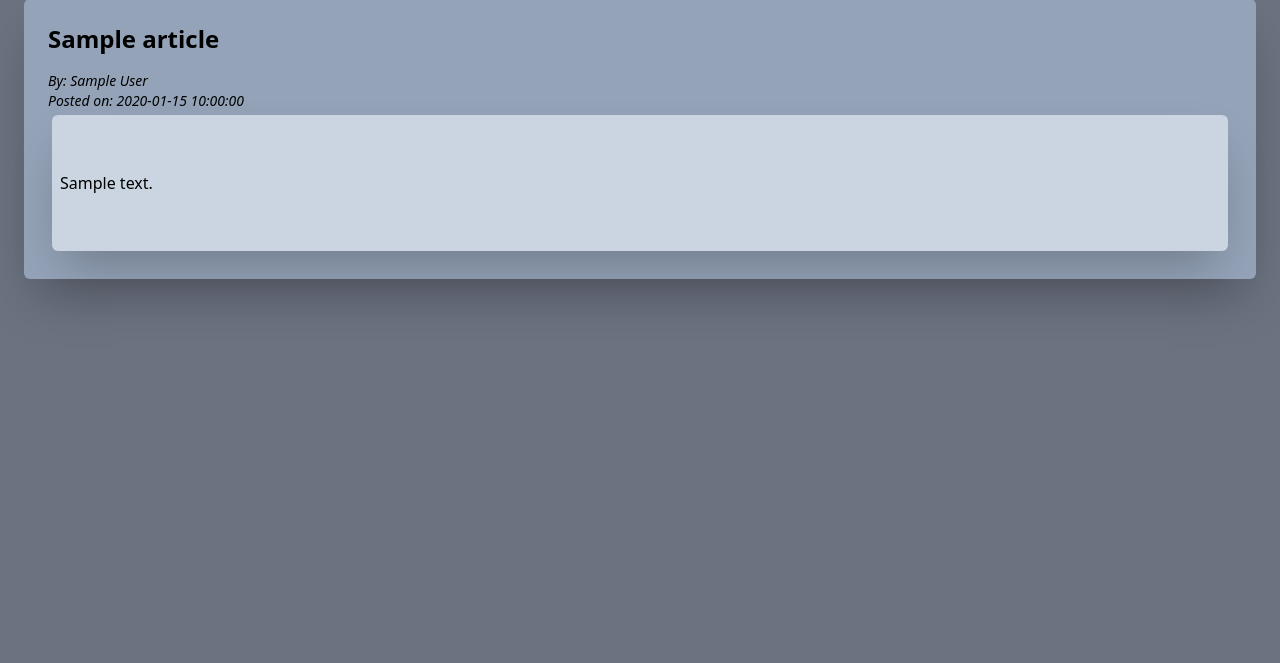
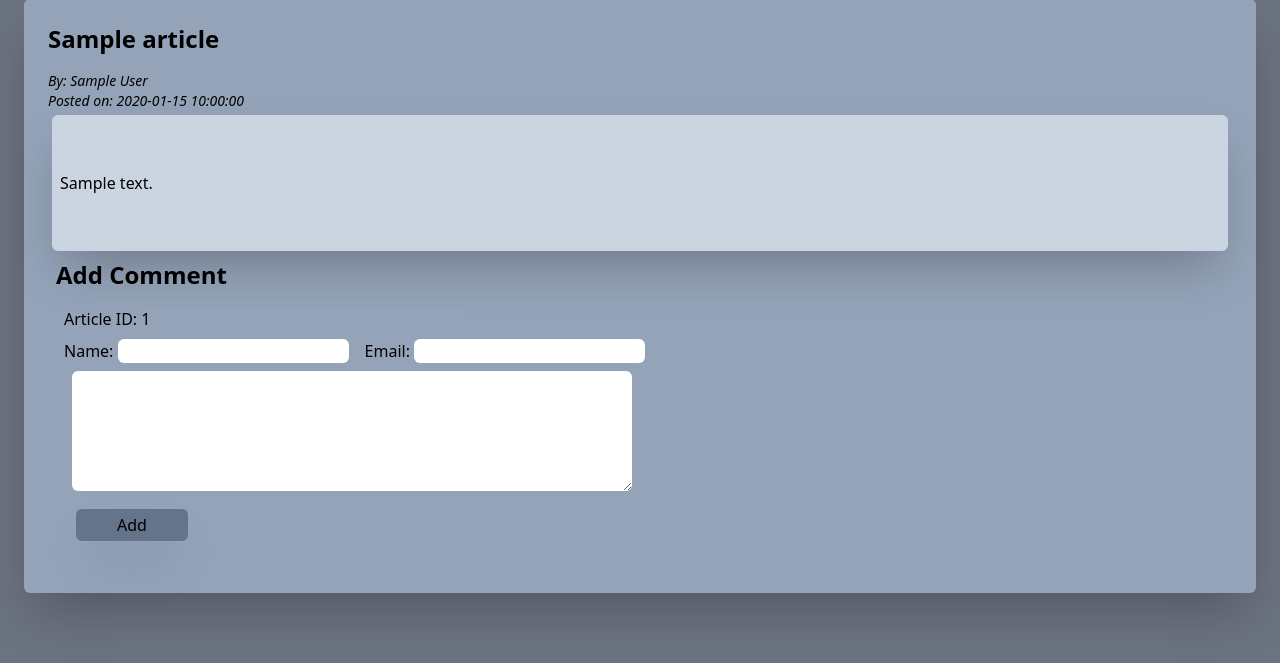
Before and after one commit to ambivalent-axiom/articleWebsite, a PHP site: template templates/show.twig in a window 1280 px wide. Shown: the part 137-800 px from the top of the page. Run offline with PHP 8.4, Linux system fonts and the light colour scheme; the template is opened without the code that fills it: most values are stand-ins (such as "Sample title", 1, 10 or a date in 2020); some libraries are stand-ins or nearby versions.

Commit message:
comment add done

```diff
--- a/app/Controllers/CommentControllers/CommentCreate.php
+++ b/app/Controllers/CommentControllers/CommentCreate.php
@@ -19,13 +19,13 @@ class CommentCreate
         $this->logger->info(__METHOD__ . ' create start');
         $comment = new Comment(
             Uuid::uuid4()->toString(),
-            $_POST['article_id'],
+            $_POST['articleId'],
             $_POST['author'],
             $_POST['email'],
             $_POST['content'],
             Carbon::now()->toDateTimeString()
         );
         $this->repository->create($comment);
-        return new RedirectResponse('/notify', 'Comment created successfully', '/');
+        return new RedirectResponse('/notify', 'Comment added successfully', '/show/' . $_POST['articleId']);
     }
 }
--- a/app/Services/RepositoryServices/CommentRepositoryService.php
+++ b/app/Services/RepositoryServices/CommentRepositoryService.php
@@ -66,7 +66,7 @@ class CommentRepositoryService implements RepositoryService
     public function create(Model $comment): bool
     {
         try {
-            $this->db->insert('articles', $comment());
+            $this->db->insert('comments', $comment());
             $this->logger->info(__METHOD__ . " comment created");
             return true;
         } catch (PDOException $e) {
--- a/routes.php
+++ b/routes.php
@@ -8,4 +8,5 @@ return [
     ['GET', '/update/{id}', [Controllers\ArticleControllers\ArticleUpdate::class, 'index']],
     ['POST', '/update', [Controllers\ArticleControllers\ArticleUpdate::class, 'update']],
     ['POST', '/create', [Controllers\ArticleControllers\ArticleCreate::class, 'create']],
+    ['POST', '/show/{id}', [Controllers\CommentControllers\CommentCreate::class, 'create']],
 ];
--- a/templates/show.twig
+++ b/templates/show.twig
@@ -11,6 +11,36 @@
                 <div class="m-1 p-2 bg-slate-300 rounded-md shadow-2xl whitespace-break-spaces">
                     <p>{{ article.content }}</p>
                 </div>
+                <div class="m-2">
+                    <h2 class="text-2xl font-bold mb-4">Add Comment</h2>
+                    <form action="" method="post" enctype="multipart/form-data">
+                        <label for="articleId" class="p-2">Article ID:
+                            <input class="bg-slate-400 w-80" type="email" name="articleId" value="{{ article.id }}" readonly>
+                        </label>
+                        <div class="flex flex-row">
+                            <div class="p-2">
+                                <label for="author">Name:
+                                    <input class="rounded-md" type="text" name="author">
+                                </label>
+                            </div>
+                            <div class="p-2">
+                                <label for="email">Email:
+                                    <input class="rounded-md" type="email" name="email">
+                                </label>
+                            </div>
+                        </div>
+                        <div class="container  px-4">
+                            <label for="content">
+                                <textarea class="rounded-md" name="content" cols="59" rows="5"></textarea>
+                            </label>
+                        </div>
+                        <button name="create_post" value="Add">
+                            <div class="p-1 mt-3 m-5 bg-slate-500 hover:bg-slate-300 rounded-md shadow-2xl w-28 text-center">
+                                Add
+                            </div>
+                        </button>
+                    </form>
+                </div>
             </div>
     </div>
 </div>
```
Also changed, not shown: app/Models/Comment.php (+13 -13 lines), storage/db.sqlite, 1 other file.
